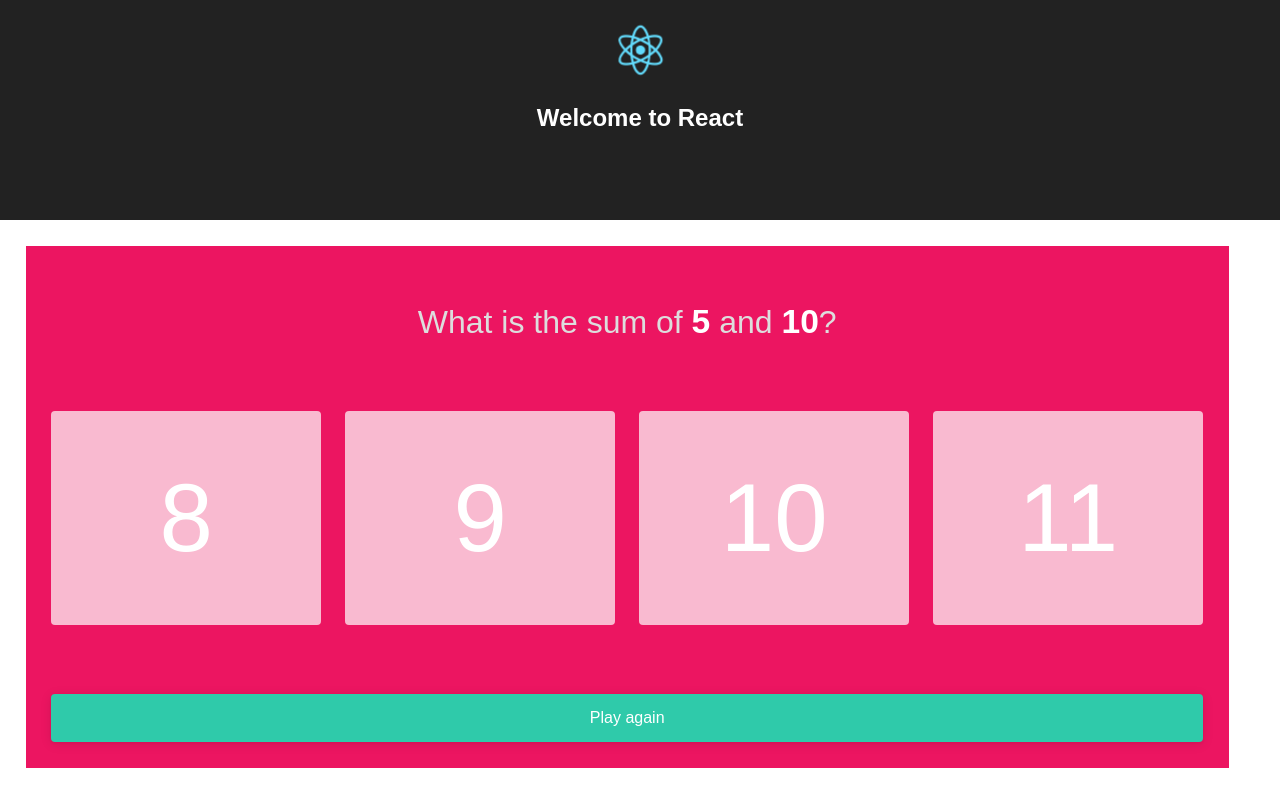
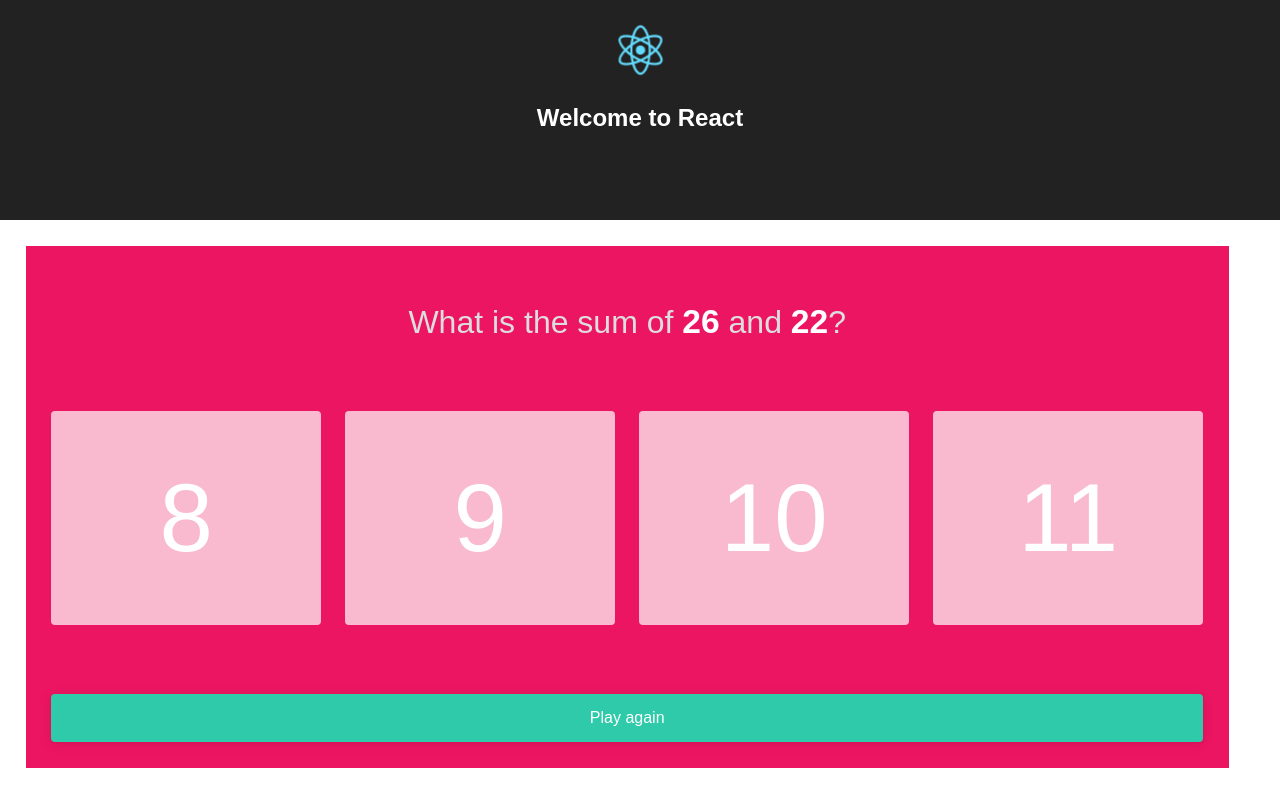
Before and after one commit to nileshgulia1/react-app, a React (Create React App) app: page / in a window 1280 px wide. Built offline with nearby package versions, Linux system fonts and the light colour scheme.

Commit message:
added random number method to the question

```diff
--- a/src/Quiz.js
+++ b/src/Quiz.js
@@ -5,15 +5,28 @@ import QuizOptions from './QuizOptions';
 class Quiz extends Component {
     constructor(props) {
         super(props);
-        let riddle={
-            resultsArray: [8,9,10,11],
-            field1: 5,
-            field2: 5,
-            answer: 10
-        };
+        let riddle=this.playGame();
+
         this.state={riddle};
         this.renderOptions=this.renderOptions.bind(this);
 
+    }
+    randomNumber(min,max){
+        return Math.floor(Math.random() * (max - min + 1) ) + min;
+    }
+    playGame(){
+
+        let field1=this.randomNumber(20,50);
+        let field2=this.randomNumber(20,50);
+        let result=field1 + field2;
+        let riddle={
+        resultsArray: [8,9,10,11],
+        field1: field1,
+        field2: field2,
+        answer: result
+    };
+    console.log(riddle);
+        return riddle;
     }
     renderOptions(){
         return (
@@ -30,7 +43,7 @@ class Quiz extends Component {
         return(
             <div className="quiz">
              <div className="quiz-content">
-              <p className="question">What is the sum of <span className="text-info" >5</span> and <span className="text-info" >10</span>?</p>
+              <p className="question">What is the sum of <span className="text-info" >{this.state.riddle.field1}</span> and <span className="text-info" >{this.state.riddle.field2}</span>?</p>
               {this.renderOptions()}
 
              </div>
```
